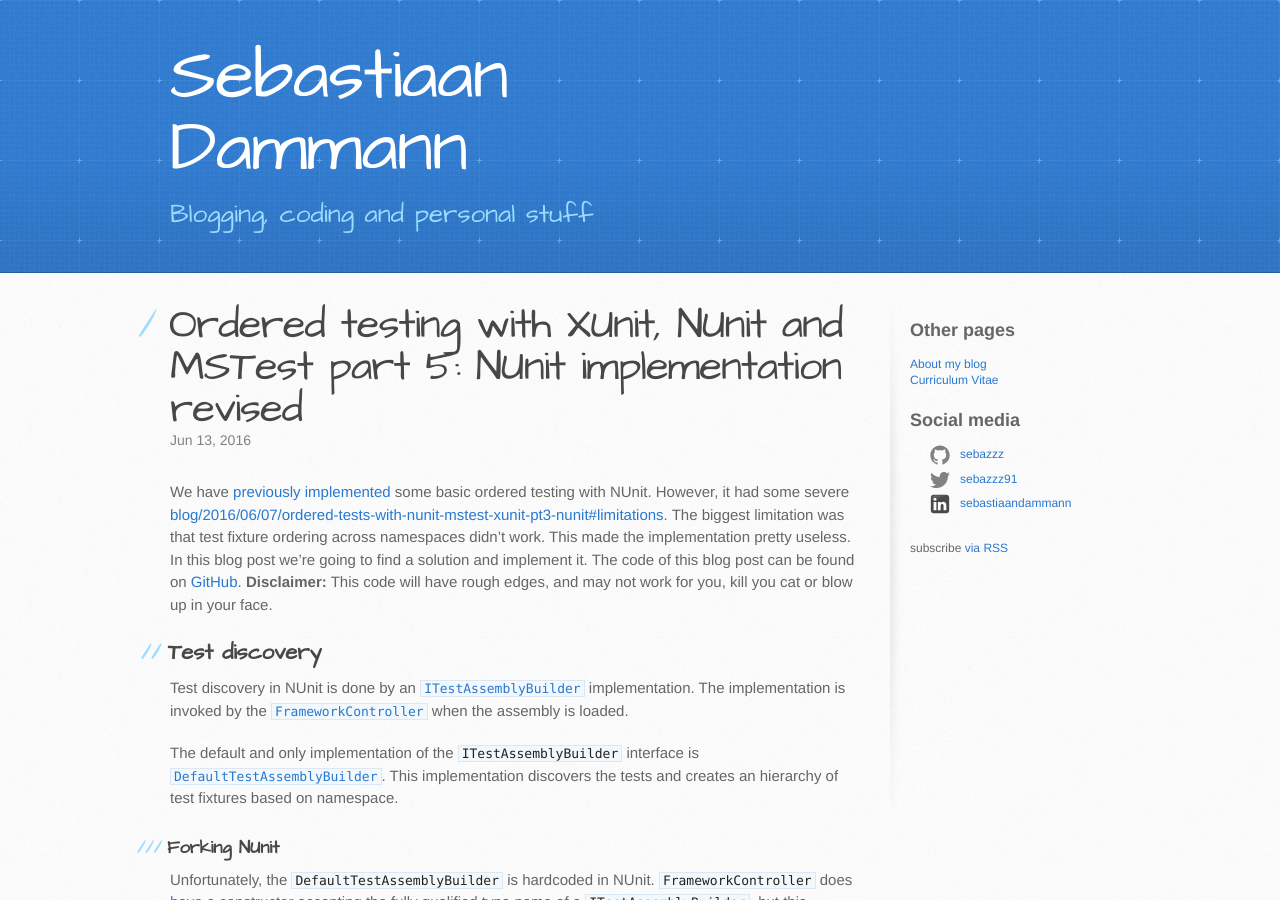
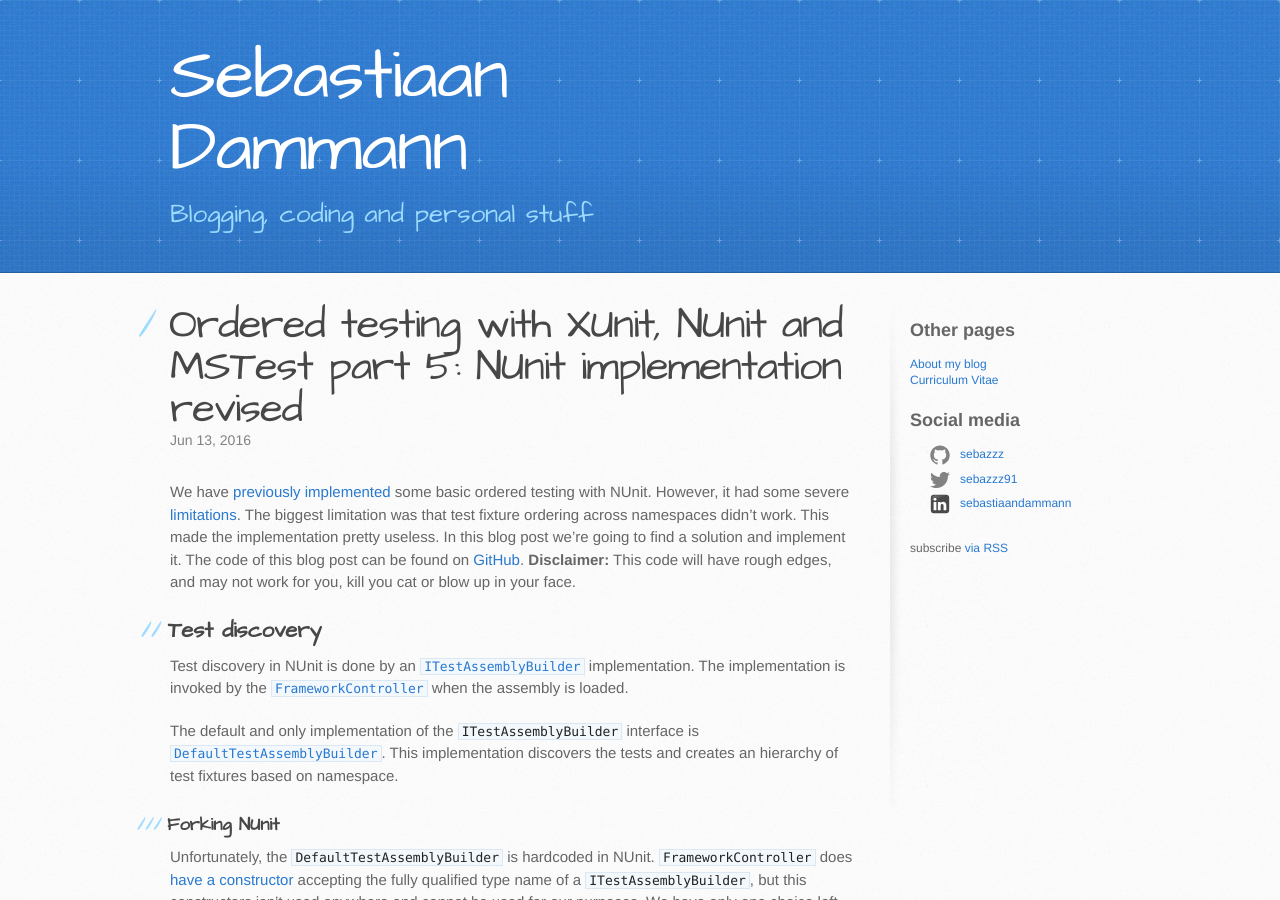
Before and after one commit to Sebazzz/sebazzz.github.io, a Jekyll site: the page built from _posts/2016-06-13-ordered-tests-with-nunit-mstest-xunit-pt5-nunit-implementation-revised.md, in a window 1280 px wide and 900 px high. Built offline with Jekyll 4.4.1, drawn with Linux system fonts in a browser that asks for light colours; comment, search, counter and statistics services are not loaded.

Commit message:
Fix links

```diff
--- a/_posts/2016-06-13-ordered-tests-with-nunit-mstest-xunit-pt5-nunit-implementation-revised.md
+++ b/_posts/2016-06-13-ordered-tests-with-nunit-mstest-xunit-pt5-nunit-implementation-revised.md
@@ -5,7 +5,7 @@
 categories: test-frameworks development
 ---
 
-We have [previously implemented](blog/2016/06/07/ordered-tests-with-nunit-mstest-xunit-pt3-nunit) some basic ordered testing with NUnit. However, it had some severe [blog/2016/06/07/ordered-tests-with-nunit-mstest-xunit-pt3-nunit#limitations](limitations). The biggest limitation was that test fixture ordering across namespaces didn't work. This made the implementation pretty useless. In this blog post we're going to find a solution and implement it. The code of this blog post can be found on [GitHub](https://github.com/Sebazzz/NetUnitTestComparison/tree/ordered-tests-v2). **Disclaimer:** This code will have rough edges, and may not work for you, kill you cat or blow up in your face.
+We have [previously implemented](/blog/2016/06/07/ordered-tests-with-nunit-mstest-xunit-pt3-nunit) some basic ordered testing with NUnit. However, it had some severe [limitations](/blog/2016/06/07/ordered-tests-with-nunit-mstest-xunit-pt3-nunit#limitations). The biggest limitation was that test fixture ordering across namespaces didn't work. This made the implementation pretty useless. In this blog post we're going to find a solution and implement it. The code of this blog post can be found on [GitHub](https://github.com/Sebazzz/NetUnitTestComparison/tree/ordered-tests-v2). **Disclaimer:** This code will have rough edges, and may not work for you, kill you cat or blow up in your face.
 
 ## Test discovery
 Test discovery in NUnit is done by an [`ITestAssemblyBuilder`](https://github.com/nunit/nunit/blob/e4b63406b06f0295a9ae9a0976d4530fbc61a20f/src/NUnitFramework/framework/Api/ITestAssemblyBuilder.cs) implementation. The implementation is invoked by the [`FrameworkController`](https://github.com/nunit/nunit/blob/e4b63406b06f0295a9ae9a0976d4530fbc61a20f/src/NUnitFramework/framework/Api/FrameworkController.cs) when the assembly is loaded.
```
